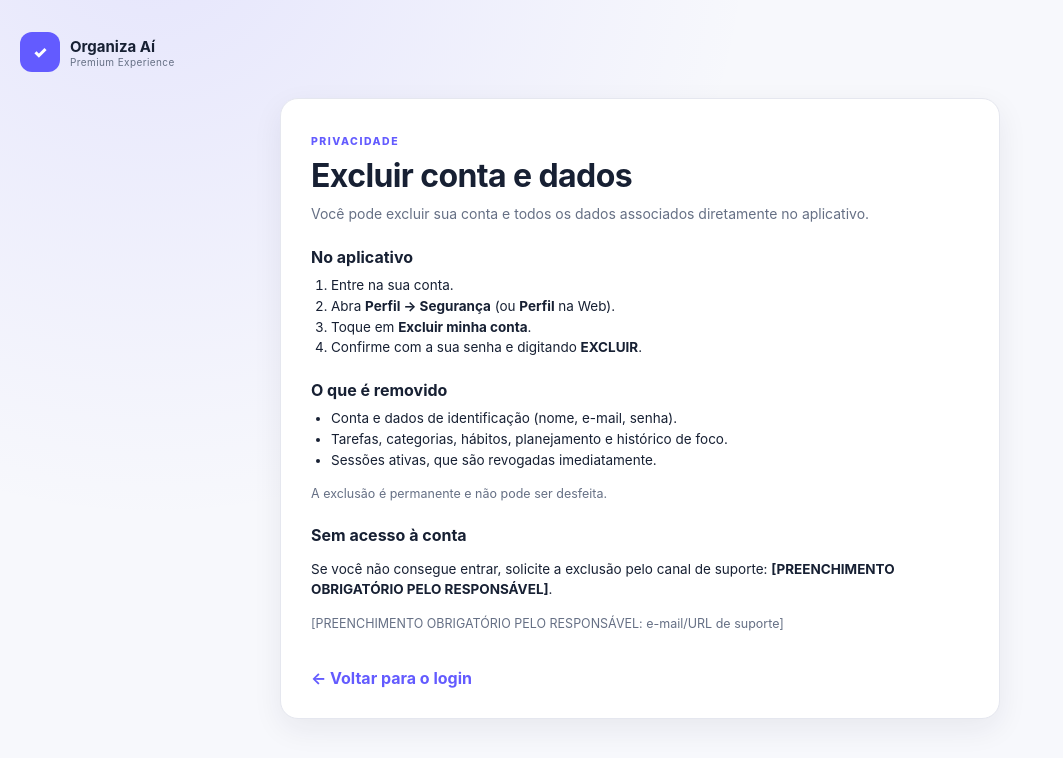
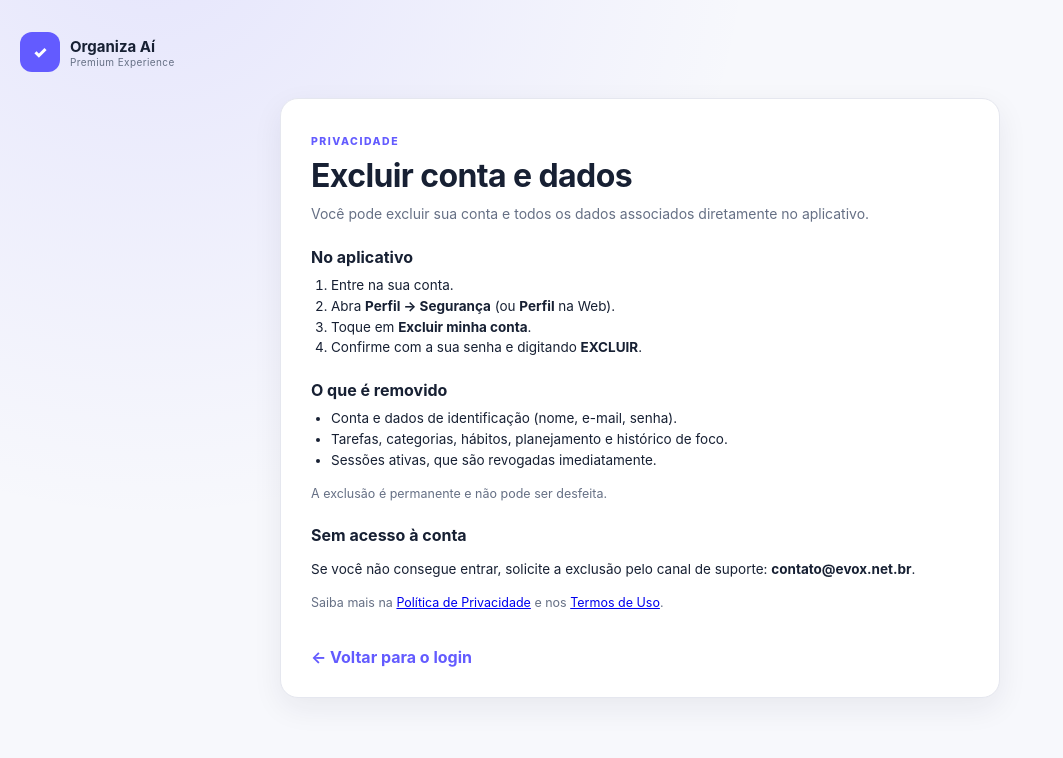
Before and after one commit to rossiolourenco/organiza-ai-web, an Angular app in the folder frontend/: page /excluir-conta in a window 1280 px wide. Shown: the top 758 px of the page, without its empty margins (0-1063 px from the left). Built offline with nearby package versions, Linux system fonts and the light colour scheme.

Commit message:
fix(conta): publica o canal de suporte na página de exclusão (#8)
Substitui o placeholder por contato@evox.net.br e adiciona links para
a política de privacidade e os termos.

Co-authored-by: Francisco Rossio <evox@evox.net.br>

```diff
--- a/frontend/src/app/pages/excluir-conta/excluir-conta.component.html
+++ b/frontend/src/app/pages/excluir-conta/excluir-conta.component.html
@@ -30,7 +30,11 @@
       Se você não consegue entrar, solicite a exclusão pelo canal de suporte:
       <strong>{{ contato }}</strong>.
     </p>
-    <p class="nota">[PREENCHIMENTO OBRIGATÓRIO PELO RESPONSÁVEL: e-mail/URL de suporte]</p>
+
+    <p class="nota">
+      Saiba mais na <a routerLink="/privacidade">Política de Privacidade</a> e nos
+      <a routerLink="/termos">Termos de Uso</a>.
+    </p>
 
     <a class="voltar" routerLink="/login">← Voltar para o login</a>
   </article>
--- a/frontend/src/app/pages/excluir-conta/excluir-conta.component.ts
+++ b/frontend/src/app/pages/excluir-conta/excluir-conta.component.ts
@@ -10,5 +10,5 @@ import { RouterLink } from "@angular/router";
   styleUrl: "./excluir-conta.component.css",
 })
 export class ExcluirContaComponent {
-  readonly contato = "[PREENCHIMENTO OBRIGATÓRIO PELO RESPONSÁVEL]";
+  readonly contato = "contato@evox.net.br";
 }
```
